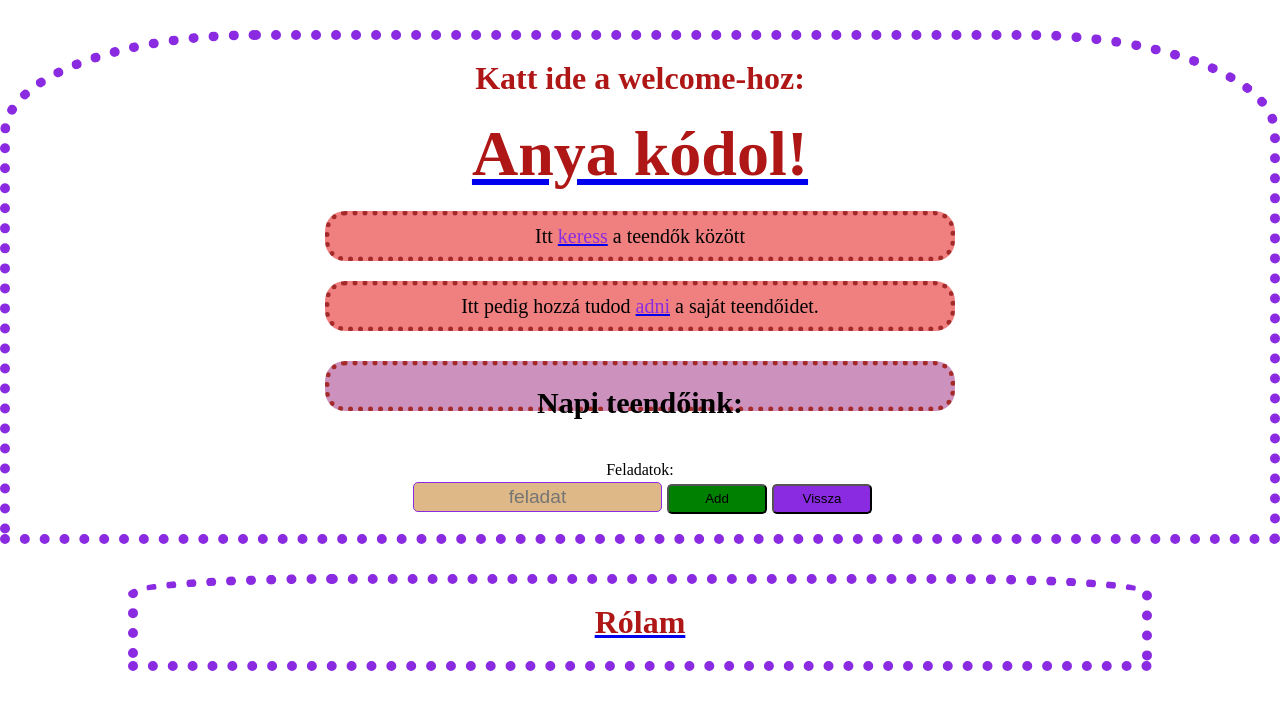
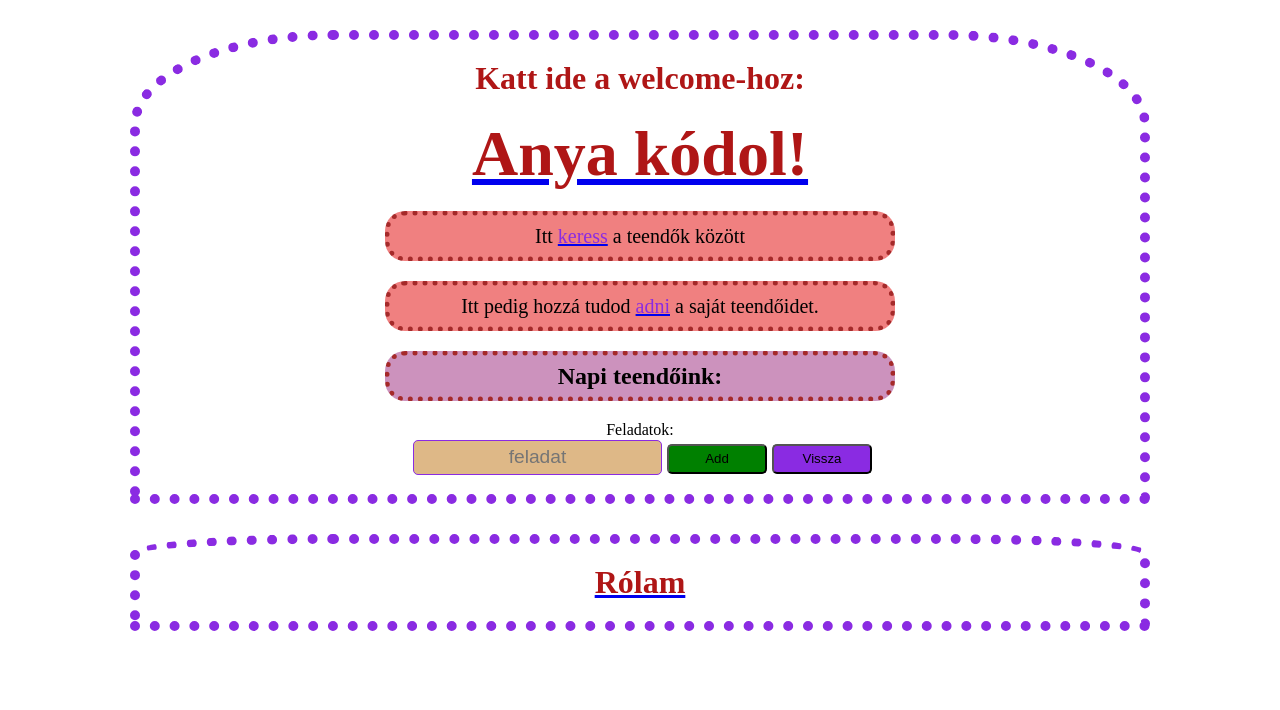
Before and after one commit to kaciga/apm-new, an Angular app: page /todos in a window 1280 px wide. Shown: the top 710 px of the page. Built offline with nearby package versions, Linux system fonts and the light colour scheme.

Commit message:
onBack functions all fixed some CSS for h2 element

```diff
--- a/src/app/components/about/about.component.css
+++ b/src/app/components/about/about.component.css
@@ -1,6 +1,6 @@
 div {
     overflow: auto;
-    max-width: 80%;
+    max-width: 1000px;
     min-width: 300px;
     border: 10px dotted blueviolet;
     margin: 30px auto 30px;
--- a/src/app/components/add-button/add-button.component.css
+++ b/src/app/components/add-button/add-button.component.css
@@ -6,6 +6,4 @@ button {
     background-color: rgb(138, 43, 226, 1);
     padding: 10px, 10px;
     width: 100px;
-
-
 }
--- a/src/app/components/header/header.component.css
+++ b/src/app/components/header/header.component.css
@@ -1,6 +1,6 @@
 header {
     overflow: auto;
-    max-width: 1500px;
+    max-width: 1000px;
     min-width: 300px;
     border: 10px dotted blueviolet;
     margin: 30px auto 30px;
--- a/src/app/components/table/table.component.css
+++ b/src/app/components/table/table.component.css
@@ -25,7 +25,6 @@ thead:first-child {
     text-align: center;
     margin-top: 20px;
 }
-
 span, .numeric{
     color: black;
     border-top-left-radius: 20%;
@@ -35,7 +34,8 @@ th {
     border: 2px solid blueviolet;
     border-top-left-radius: 20%;
     border-top-right-radius: 20%;
-}button {
+}
+button {
     /*visszagomb szín: rgb(138, 43, 226, 1);*/
     border-color: rgb(66, 12, 66);
     height: 35px;
@@ -47,3 +47,15 @@ a {
     color: blueviolet;
     margin-top: 20px;
 }
+td > fa-icon {
+    border: 2px solid rgb(125, 20, 223);
+    padding: 3px;
+    width: 30px;
+    border-top-left-radius: 20%;
+    border-top-right-radius: 20%;
+}
+/* td, tbody {
+    border: 2px solid rgb(125, 20, 223);
+    border-top-left-radius: 20%;
+    border-top-right-radius: 20%;
+} */
--- a/src/app/components/table/table.component.html
+++ b/src/app/components/table/table.component.html
@@ -40,7 +40,8 @@
             </tr>
           </thead>
           <tbody>
-            <tr  *ngFor="let todo of filteredTodos">
+            <tr  *ngFor="let todo of filteredTodos"
+            class="top">
 
               <td>
                 <img
--- a/src/app/components/table/table.component.ts
+++ b/src/app/components/table/table.component.ts
@@ -32,7 +32,7 @@ export class TableComponent implements OnInit {
   pageTitle = "Táblázat";
   imageWidth = 200;
   imageMargin = 2;
-  showImage: boolean = false;
+  showImage: boolean = true;
   //listFilter: string = 'Mosdj meg!'
 
   private _listFilter = '';
--- a/src/app/components/todo-lists/todo-lists.component.css
+++ b/src/app/components/todo-lists/todo-lists.component.css
@@ -8,10 +8,9 @@ button {
     width: 100px;
     line-height: 2;
     margin: 5px 5px 20px 5px;
-
 }
 input {
-    height: 30px;
+    height: 33px;
     text-align: center;
     margin-right: 5px;
     font-size: larger;
@@ -19,3 +18,6 @@ input {
 a {
     font-size: larger;
 }
+h2 {
+    margin-top: 7px;
+}
--- a/src/app/components/todo-lists/todo-lists.component.html
+++ b/src/app/components/todo-lists/todo-lists.component.html
@@ -6,7 +6,7 @@
         </label>
         <input type="text" name="feladat" id="1" placeholder="feladat"/>
         <pm-add-button color="green" text="Add" (buttonClick)="toggleAddTodo()"></pm-add-button>
-        <button>Vissza</button>
+        <button (click)='onBack()'>Vissza</button>
         <!-- <a *ngFor="let todo of filteredTodos" [todo]="todo">j</a> -->
 
     </div>
--- a/src/app/components/todo-lists/todo-lists.component.ts
+++ b/src/app/components/todo-lists/todo-lists.component.ts
@@ -1,5 +1,5 @@
 import { Component, OnInit } from '@angular/core';
-//import { Router } from '@angular/router';//?
+import { Router } from '@angular/router';
 //Router
 //import { TodoDetailComponent } from '../todo-detail/todo-detail.component';
 //TodoDetailComponent
@@ -12,15 +12,16 @@ import { Component, OnInit } from '@angular/core';
 export class TodoListsComponent implements OnInit {
 
 
-
-  constructor() { }//private router: Router
+  constructor(private router: Router) { }//private router: Router
 
   ngOnInit(): void {}
 
   toggleAddTodo() {
     console.log("toggle");
     //this.router.navigate([/'todo-detail']);
+  }
 
-
+  onBack(): void {
+    this.router.navigate(['/todos'])
   }
 }
--- a/src/app/components/welcome/welcome.component.html
+++ b/src/app/components/welcome/welcome.component.html
@@ -28,7 +28,7 @@
         <div class="text-center">
           <a href="http://github.com/kaciga">gitHubom</a>
         </div>
-        <button>Vissza</button>
+        <button (click)='onBack()'>Vissza</button>
       </div>
     </div>
 </header>
--- a/src/app/components/welcome/welcome.component.ts
+++ b/src/app/components/welcome/welcome.component.ts
@@ -1,4 +1,5 @@
 import { Component, OnInit } from '@angular/core';
+import { Router } from '@angular/router';
 
 @Component({
   // selector: 'pm-welcome',
@@ -8,11 +9,14 @@ import { Component, OnInit } from '@angular/core';
 export class WelcomeComponent implements OnInit {
   public pageTitle: string = "Hellóóóó!"
 
-  constructor() { }
+  constructor(private router: Router) { }
 
   ngOnInit(): void {
     console.log("élek");
 
   }
+  onBack(): void {
+    this.router.navigate(['/todos']) //ne változtass ezen a soron: this.router.navigate(['/todos'])
+  }
 
 }
--- a/src/styles.css
+++ b/src/styles.css
@@ -1,5 +1,5 @@
 * {
-    box-sizing: border-box;
+    /* box-sizing: border-box; */
     margin: 0;
     padding: 0;
 }
@@ -9,21 +9,18 @@ div {
 }
 form {
     background-color: rgb(153, 39, 125, .5);
-    margin: 30px auto 50px;
-    padding: 20px;
+    margin: 20px auto 20px;
+    /* padding: 8px; */
     border-radius: 20px;
     border: 5px dotted brown;
     width: 50%;
-    height: 25px;
+    height: 40px;
     text-align: center;
-    justify-content: center;
-    font-size: 20px;
+    /* font-size: 10px; */
 }
 h1 {
     text-align: center;
     margin: 20px;
-}
-h1 {
     color: rgb(175, 22, 22);
 }
 p {
```
